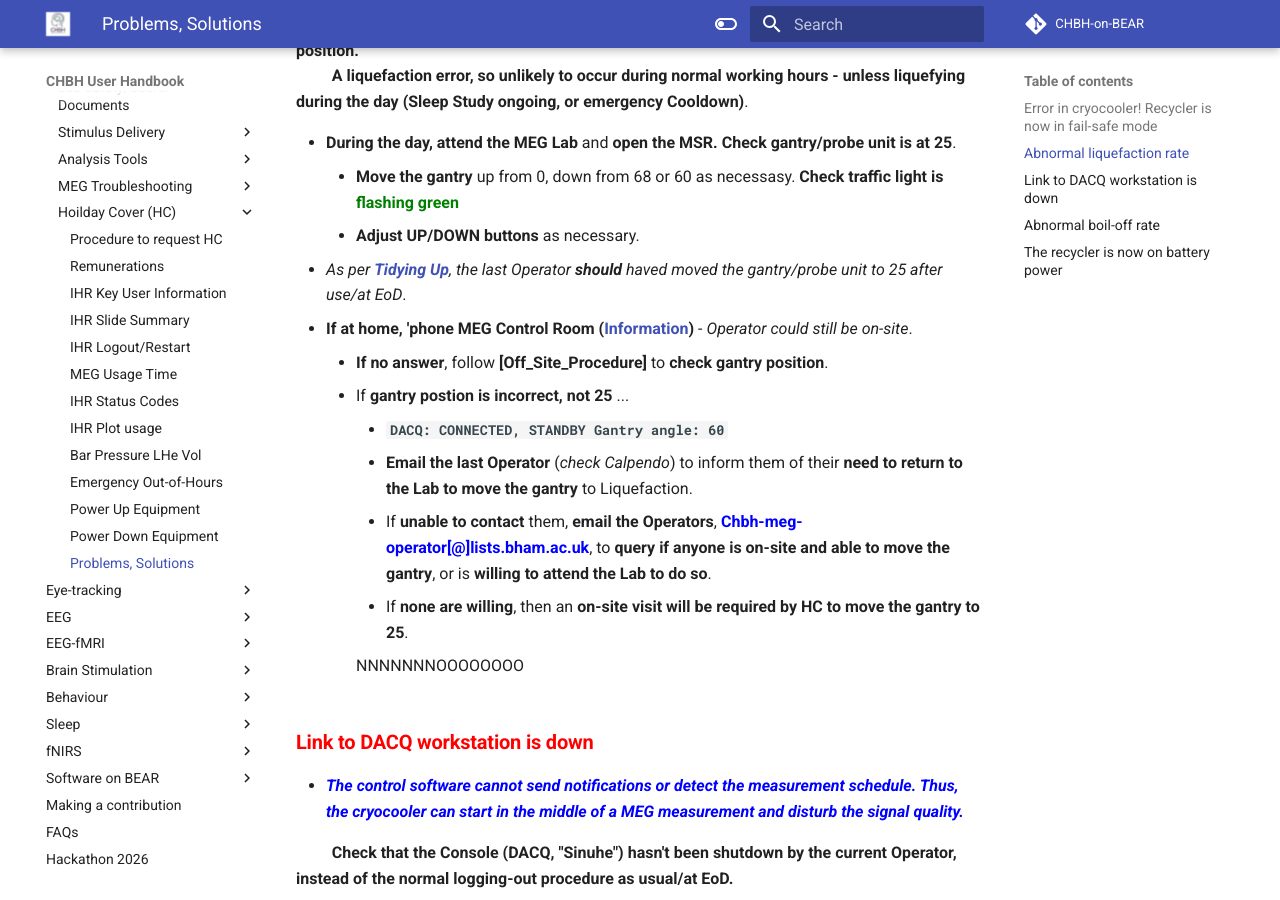
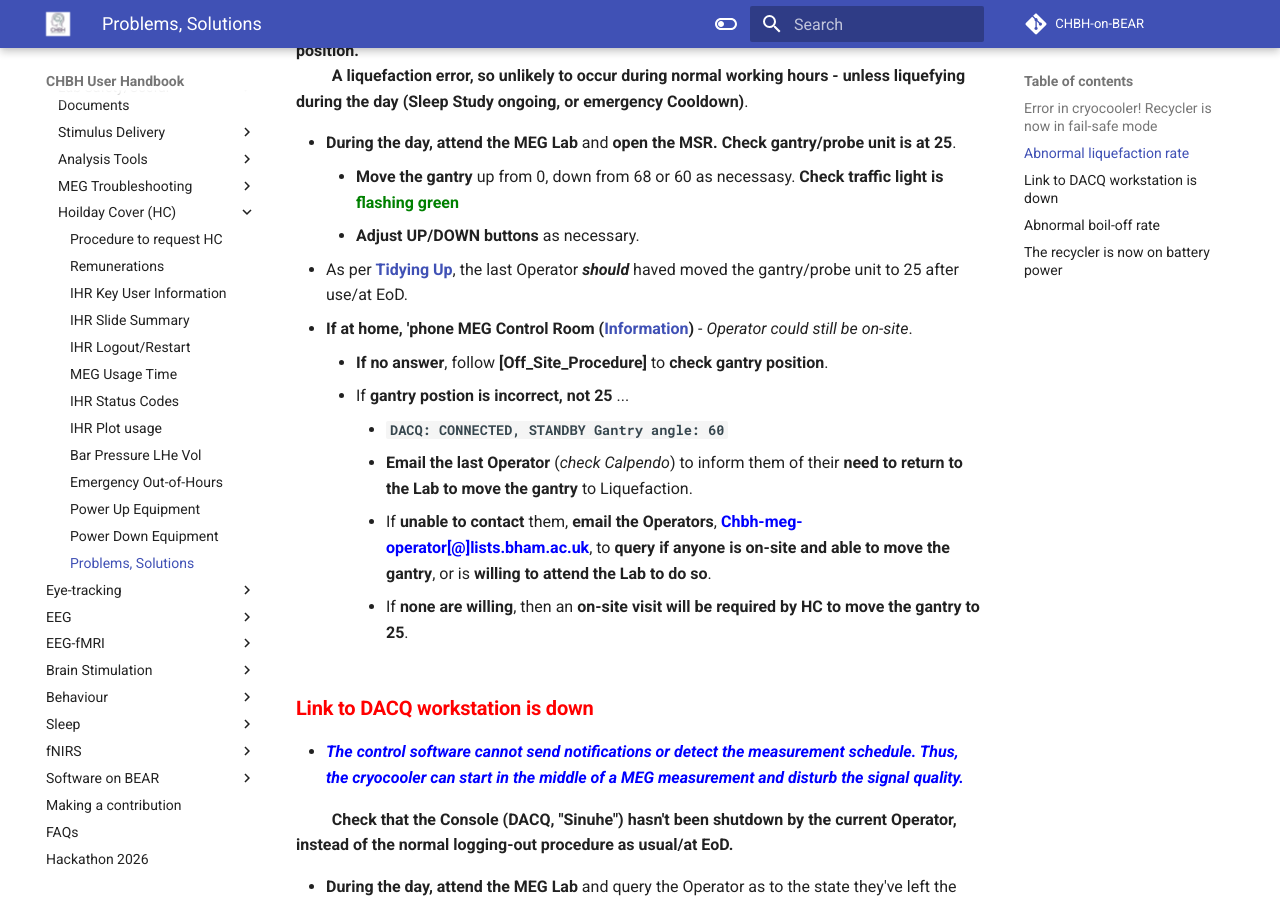
Before and after one commit to chbh-opensource/chbh-on-bear, an MkDocs documentation site: the page built from docs/meg/troubleshooting/problems_solutions.md, in a window 1280 px wide and 900 px high, scrolled down 474 px. Built offline with MkDocs 1.6.1 and Material for MkDocs 9.7.7, drawn with Linux system fonts in a browser that asks for light colours; comment, search, counter and statistics services are not loaded.

Commit message:
Continuing MEG HC IHR problems/solutions

```diff
--- a/docs/meg/troubleshooting/problems_solutions.md
+++ b/docs/meg/troubleshooting/problems_solutions.md
@@ -15,7 +15,7 @@
 	 - **Move the gantry** up from 0, down from 68 or 60 as necessasy. **Check traffic light is**
 <myBlink>**flashing green**</myBlink>
 	-  **Adjust UP/DOWN buttons** as necessary.
- - *As per **[Tidying Up](../../meg/acquisition/tidying_up.md)**, the last Operator **should** haved moved the gantry/probe unit to 25 after use/at EoD*.
+ - As per **[Tidying Up](../../meg/acquisition/tidying_up.md)**, the last Operator ***should*** haved moved the gantry/probe unit to 25 after use/at EoD.
  - **If at home, 'phone MEG Control Room ([Information](https://canvas.bham.ac.uk/courses/81128/files/folder/MEG?preview=22584280))** - *Operator could still be on-site*.
 	 - **If no answer**, follow **[Off_Site_Procedure]** to **check gantry position**.
 	 - If **gantry postion is incorrect, not 25** ...
@@ -23,8 +23,6 @@
 		- **Email the last Operator** (*check Calpendo*) to inform them of their **need to return to the Lab to move the gantry** to Liquefaction.
 		- If **unable to contact** them, **email the Operators**, **<span style="color:blue">Chbh-meg-operator[@]lists.bham.ac.uk</span>**, to **query if anyone is on-site and able to move the gantry**, or is **willing to attend the Lab to do so**.
 		- If **none are willing**, then an **on-site visit will be required by HC to move the gantry to 25**.
-
-		NNNNNNNOOOOOOOO
 
 ### **<span style="color:red">Link to DACQ workstation is down</span>**
  - ***<span style="color:blue">The control software cannot send notifications or detect the measurement schedule. Thus, the cryocooler can start in the middle of a MEG measurement and disturb the signal quality.</span>***
```
